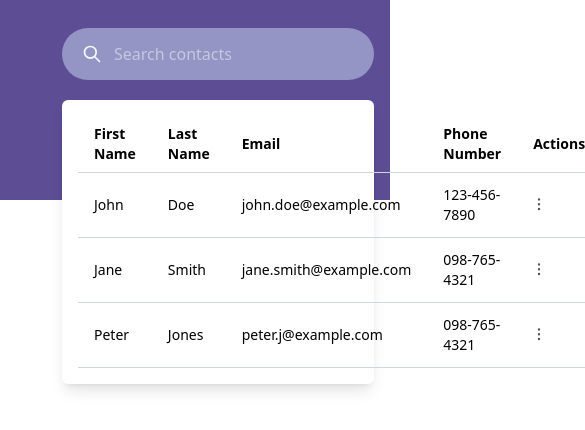
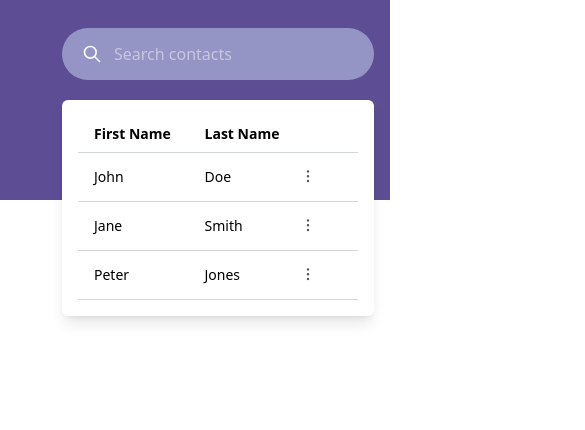
Before and after one commit to soufiane-amt/contact-app-assessment, a React (Vite) app in the folder contact-book-frontend/: page / in a window 390 px wide. Shown: the top 430 px of the page, 585 px wide, since content can reach past the window. Built offline with nearby package versions, Linux system fonts and the light colour scheme.

Commit message:
fix: informations hidde as the screen gets smaller

```diff
--- a/contact-book-frontend/src/components/ContactTable.jsx
+++ b/contact-book-frontend/src/components/ContactTable.jsx
@@ -100,13 +100,13 @@ export default function ContactTable() {
           <th scope="col" className="px-4 py-2 text-sm ">
             Last Name
           </th>
-          <th scope="col" className="px-4 py-2 text-sm ">
+          <th scope="col" className="hidden md:table-cell px-4 py-2 text-sm ">
             Email
           </th>
-          <th scope="col" className="px-4 py-2 text-sm ">
+          <th scope="col" className="hidden md:table-cell px-4 py-2 text-sm ">
             Phone Number
           </th>
-          <th scope="col" className="px-4 py-2 text-sm ">
+          <th scope="col" className="hidden md:table-cell px-4 py-2 text-sm ">
             Actions
           </th>
         </thead>
@@ -128,9 +128,9 @@ export default function ContactTable() {
               >
                 <td className="h-5 px-4 py-3 text-sm">{contact.firstName}</td>
                 <td className="h-5 px-4 py-3 text-sm">{contact.lastName}</td>
-                <td className="h-5 px-4 py-3 text-sm">{contact.email}</td>
-                <td className="h-5 px-4 py-3 text-sm">{contact.phoneNumber}</td>
-                <td className="h-5 px-6 py-3 whitespace-nowrap text-center  font-medium">
+                <td className="hidden md:table-cell h-5 px-4 py-3 text-sm">{contact.email}</td>
+                <td className="hidden md:table-cell h-5 px-4 py-3 text-sm">{contact.phoneNumber}</td>
+                <td className=" h-5 px-6 py-3 whitespace-nowrap text-center  font-medium">
                   <ContactActions />
                 </td>
               </tr>
```
